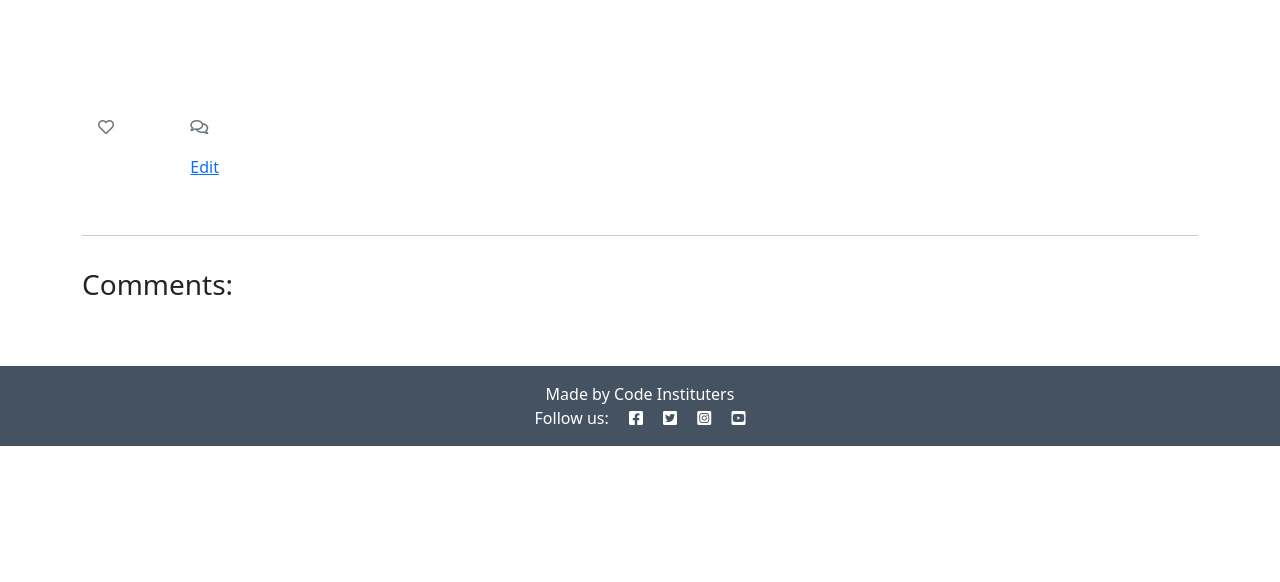
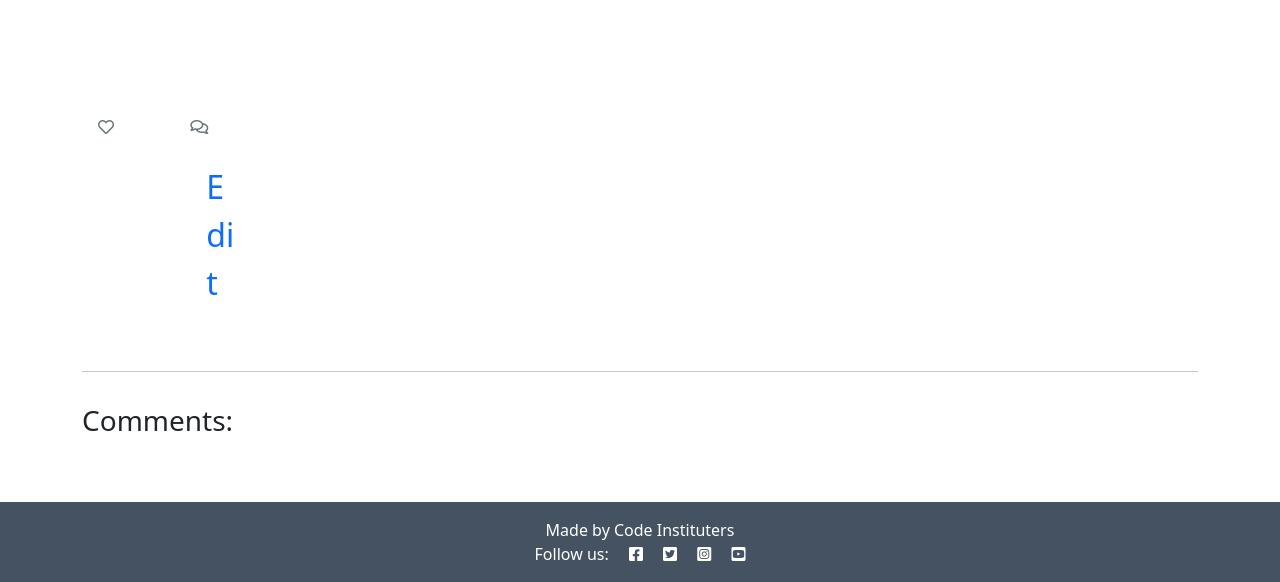
Before and after one commit to oconnorian3/recipesforu, a Django app: template templates/post_detail.html in a window 1280 px wide. Shown: the part 539-1121 px from the top of the page. Before the commit the page ends 985 px from the top, so only its background shows below. Run offline with Django 3.2, Linux system fonts and the light colour scheme; the template is opened without the code that fills it, so the values that code supplies are empty; the visitor is signed in with stand-in values (Sample User, id 1).

Commit message:
Made slight change to urls.py file

```diff
--- a/blog/urls.py
+++ b/blog/urls.py
@@ -6,6 +6,6 @@ from django.urls import path
 urlpatterns = [
     path("", views.PostList.as_view(), name="home"),
     path('create/', views.create_post, name='create_post'),
-    path('edit/<slug:slug>/', views.edit_post, name='edit_post'),
+    path('edit/<int:post_id>/<slug:slug>/', views.edit_post, name='edit_post'),
     path('<slug:slug>/', views.PostDetail.as_view(), name='post_detail'),
 ]
--- a/templates/post_detail.html
+++ b/templates/post_detail.html
@@ -53,7 +53,7 @@
                         {% endwith %}
                         {% if user.is_authenticated %}
                     <div class="text-right mt-3">
-                        <a href="{% url 'edit_post' post_id=post.id slug=post.slug %}">Edit</a>
+                        <a class="nav-link" href="{{% url 'edit_post' post_id=post.id slug=post.slug %}">Edit</a>
 
                     </div>
                         {% endif %}
```
